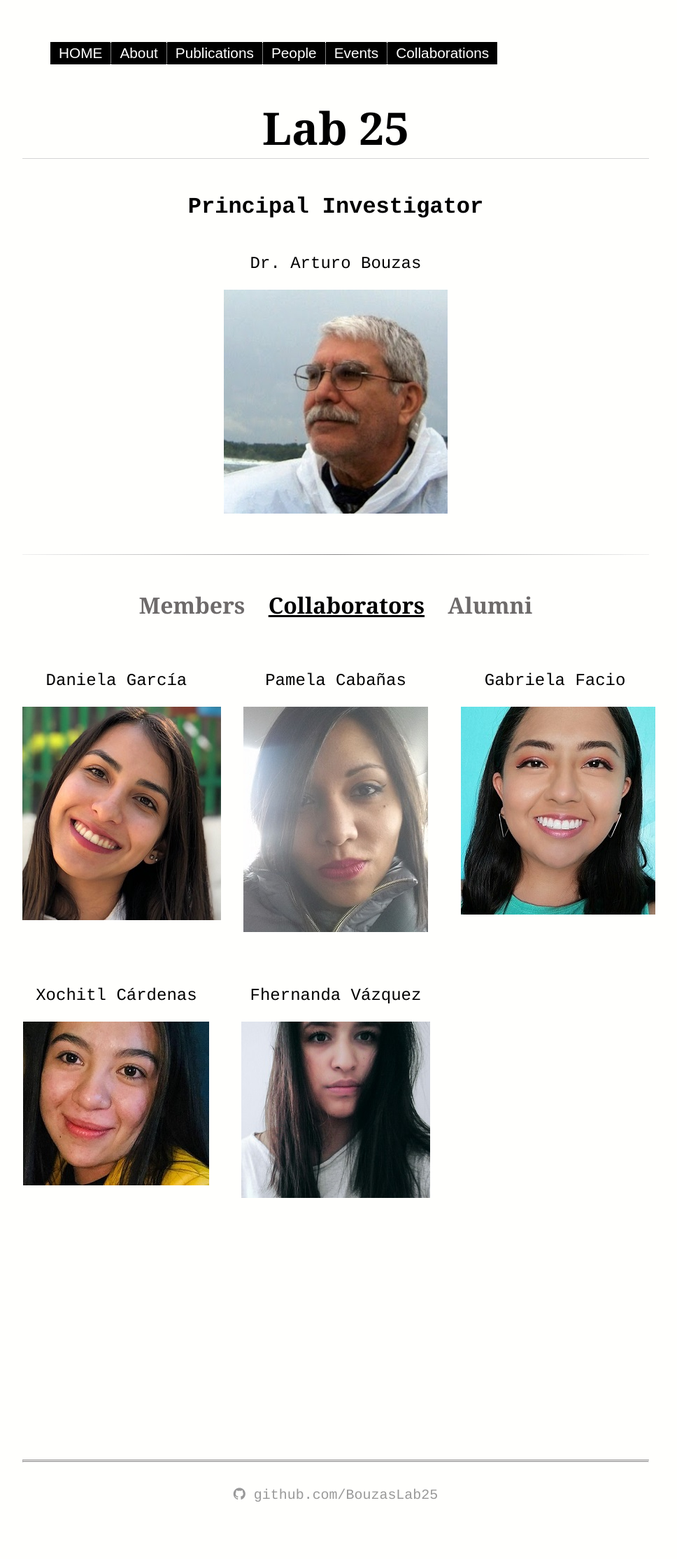
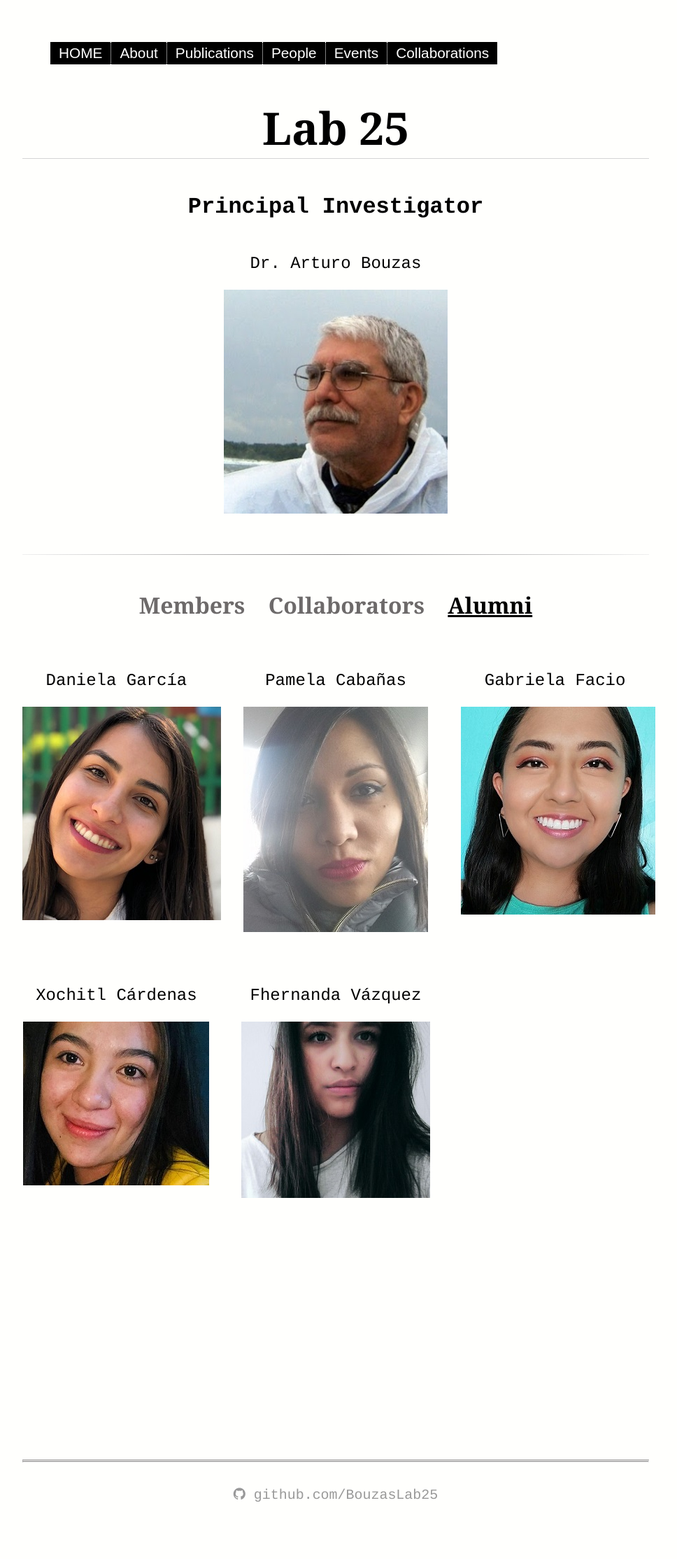
Before and after one commit to BouzasLab25/bouzaslab25.github.io, a Jekyll site: the page built from people/alumni.html, in a window 1280 px wide. Shown: the whole page at 70% size, without its empty margins (160-1128 px from the left). Built offline with Jekyll 4.4.1, drawn with Linux system fonts in a browser that asks for light colours.

Commit message:
Update alumni.html

```diff
--- a/people/alumni.html
+++ b/people/alumni.html
@@ -11,7 +11,7 @@
 
 <hr class="style14">
 
-<h3 style="color:black;font-size: 2em;font-family:'Georgia';"><a href="/people/index.html" style="color:#6d6a6a;font-size: 1em;font-family:'Georgia';">Members</a>&nbsp;&nbsp;&nbsp;&nbsp;<u>Collaborators</u>&nbsp;&nbsp;&nbsp;&nbsp;<a href="/people/alumni.html" style="color:#6d6a6a;font-size: 1em;font-family:'Georgia';">Alumni</a></h3>
+<h3 style="color:black;font-size: 2em;font-family:'Georgia';"><a href="/people/index.html" style="color:#6d6a6a;font-size: 1em;font-family:'Georgia';">Members</a>&nbsp;&nbsp;&nbsp;&nbsp;<a href="/people/collaborators.html" style="color:#6d6a6a;font-size: 1em;font-family:'Georgia';">Collaborators</a>&nbsp;&nbsp;&nbsp;&nbsp;<u>Alumni</u></h3>
 </p>
 
 <div class="left">
```
